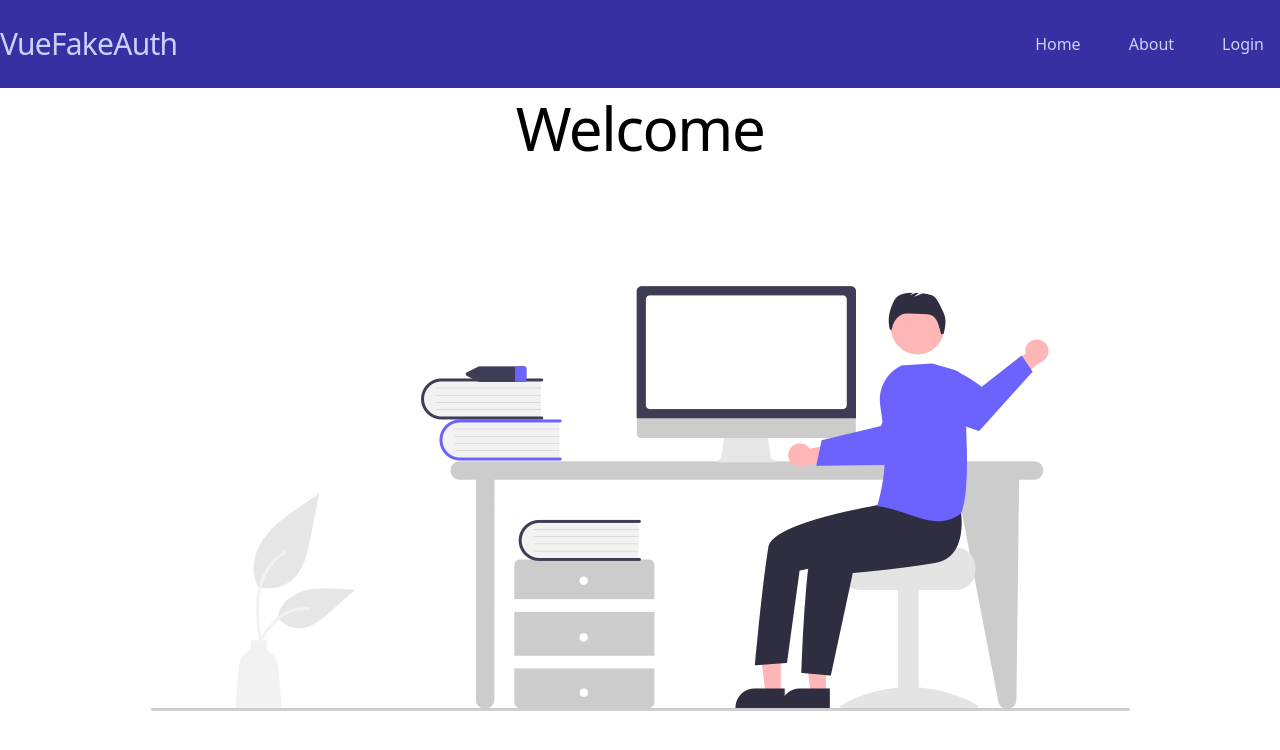
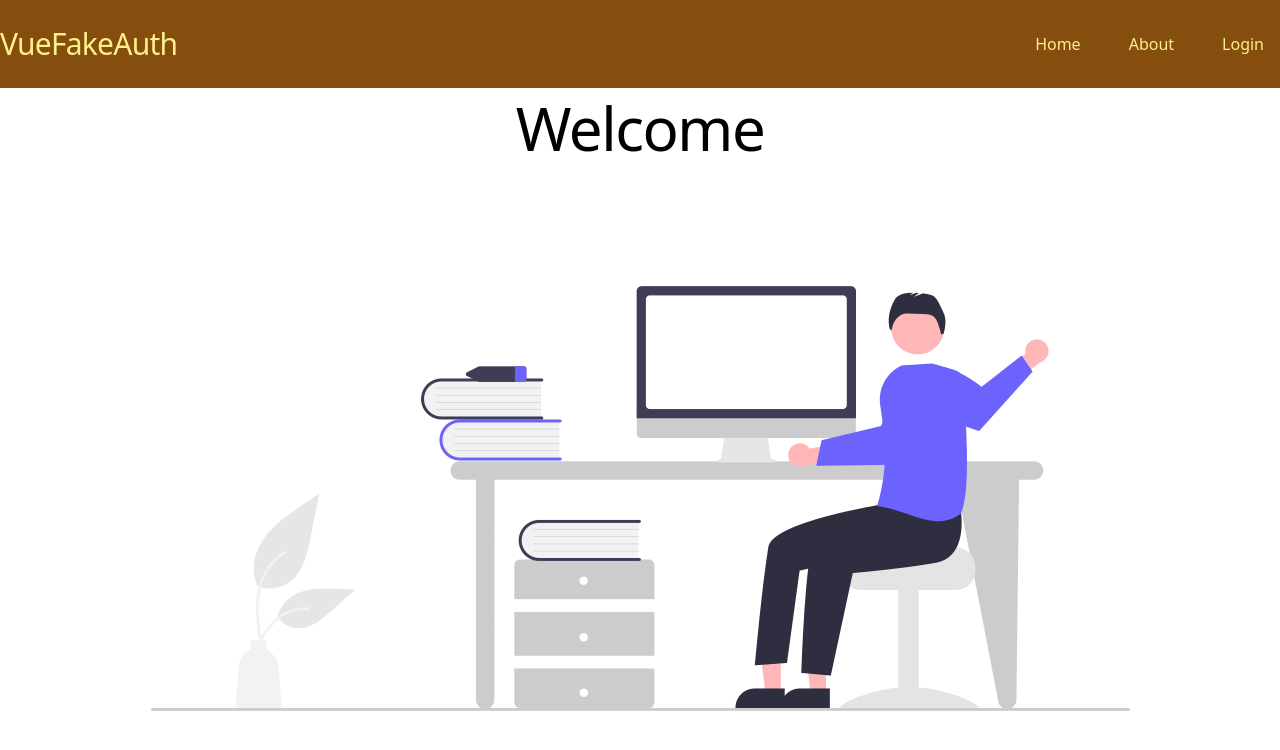
Before and after one commit to vsmithbe-git/vuelogin, a Vue app: page / in a window 1280 px wide. Shown: the top 750 px of the page. Built offline with nearby package versions, Linux system fonts and the light colour scheme.

Commit message:
updated dependencies

```diff
--- a/src/components/Nav.vue
+++ b/src/components/Nav.vue
@@ -13,15 +13,15 @@ const loggingOut = () => {
 </script>
 
 <template>
-<div class="bg-indigo-800 text-indigo-200">
+<div class="bg-yellow-800 text-yellow-200">
     <div class="container mx-auto flex justify-between items-center">
         <h1 class="tracking-tight text-3xl font-thin">Vue<span class="font-normal">FakeAuth</span>
         </h1>
         <nav>
             <ul class="flex space-x-4 w-full">
-                <router-link to="/"><li class="py-8 px-4 hover:cursor-pointer hover:bg-indigo-500 hover:text-indigo-800">Home</li></router-link>
-                <router-link to="/about"><li class="py-8 px-4 hover:cursor-pointer hover:bg-indigo-500 hover:text-indigo-800">About</li></router-link>
-                <router-link v-if="!isAuthenticated" to="/login"><li class="py-8 px-4 hover:cursor-pointer hover:bg-indigo-500 hover:text-indigo-800">Login</li></router-link>
+                <router-link to="/"><li class="py-8 px-4 hover:cursor-pointer hover:bg-yellow-500 hover:text-yellow-800">Home</li></router-link>
+                <router-link to="/about"><li class="py-8 px-4 hover:cursor-pointer hover:bg-yellow-500 hover:text-yellow-800">About</li></router-link>
+                <router-link v-if="!isAuthenticated" to="/login"><li class="py-8 px-4 hover:cursor-pointer hover:bg-yellow-500 hover:text-yellow-800">Login</li></router-link>
                 <div v-else class="flex">
                  <router-link  :to="{name: 'Secret'}"><li class="py-8 px-4 hover:cursor-pointer hover:bg-indigo-500 hover:text-indigo-800">Secret</li></router-link>
                 <button  @click="loggingOut"><li class="py-8 px-4 hover:cursor-pointer hover:bg-indigo-500 hover:text-indigo-800">Logout</li>
```
Also changed, not shown: 1 other file (tests, documents, lock files or other folders).
